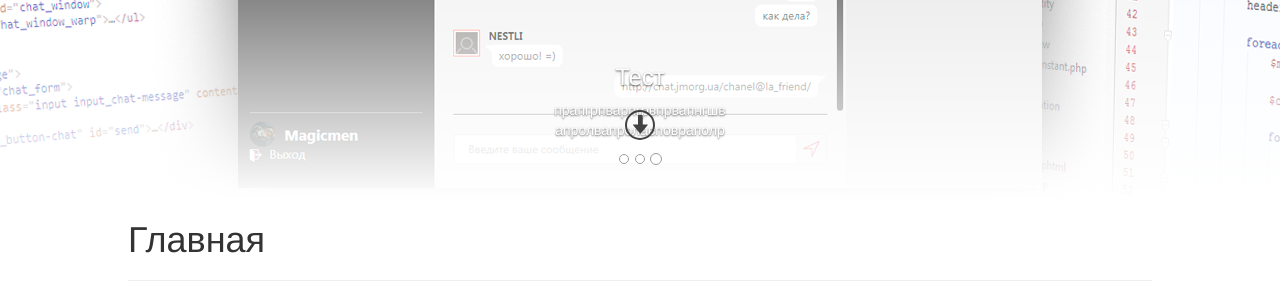
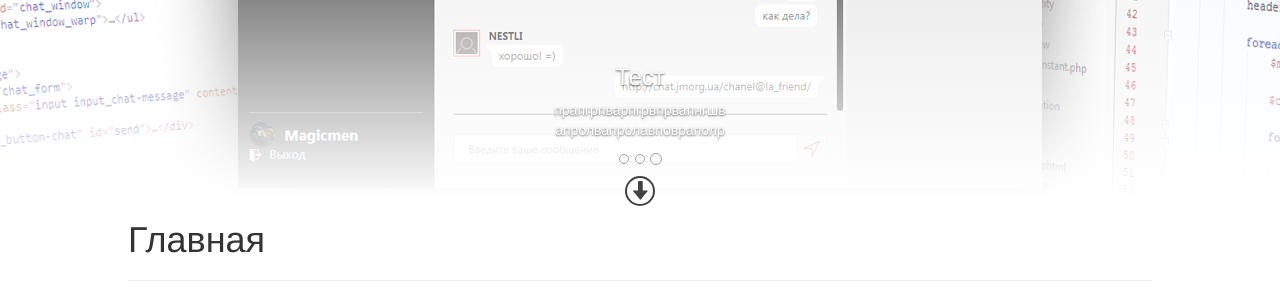
Before and after one commit to jm-organization/jm-organization.github.io, a Jekyll site: the page built from index.html, in a window 1280 px wide. Shown: the part 330-630 px from the top of the page. Built offline with Jekyll 4.4.1, drawn with Linux system fonts in a browser that asks for light colours.

Commit message:
исправления

```diff
--- a/assets/css/main.css
+++ b/assets/css/main.css
@@ -79,7 +79,7 @@ section {
   position: absolute;
   width: 100%; }
   .jm-warp.warp-button-to-content {
-    top: 440px;
+    top: 506px;
     height: 30px;
     background: transparent;
     z-index: 5896; }
--- a/assets/css/main.sass
+++ b/assets/css/main.sass
@@ -89,7 +89,7 @@ section
   position: absolute
   width: $width
   &.warp-button-to-content
-    top: $headerHeight - 90px
+    top: $headerHeight - 24px
     height: $menuHeight - 18px
     background: transparent
     z-index: $maxZIndex - 2
```
